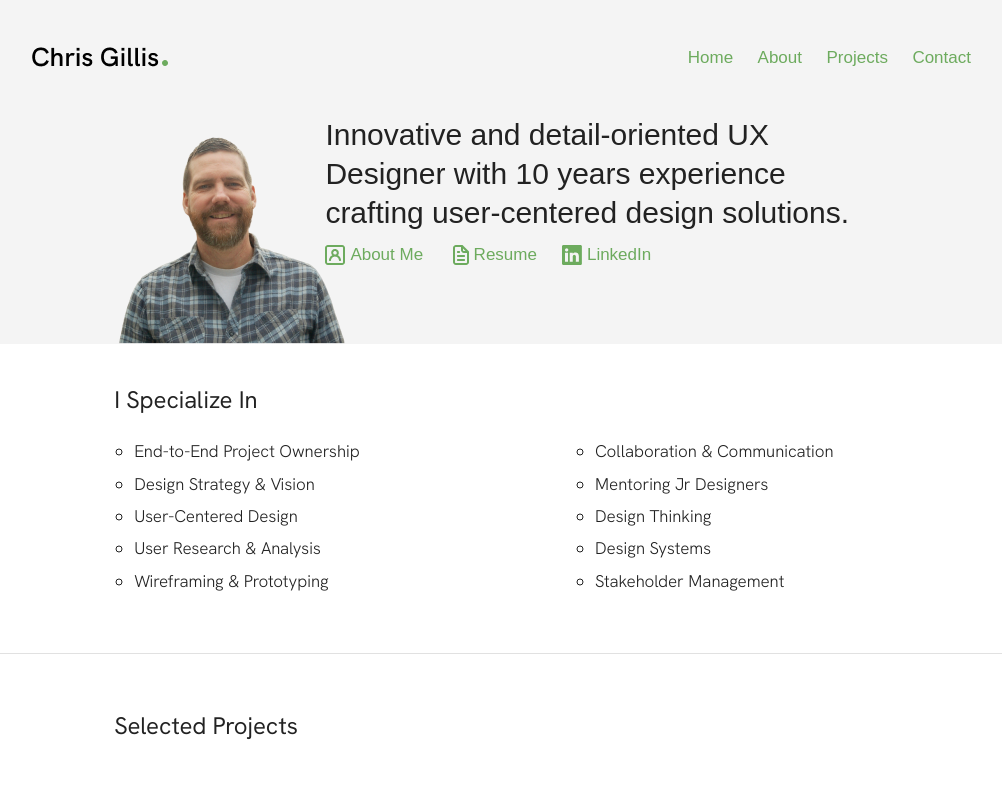
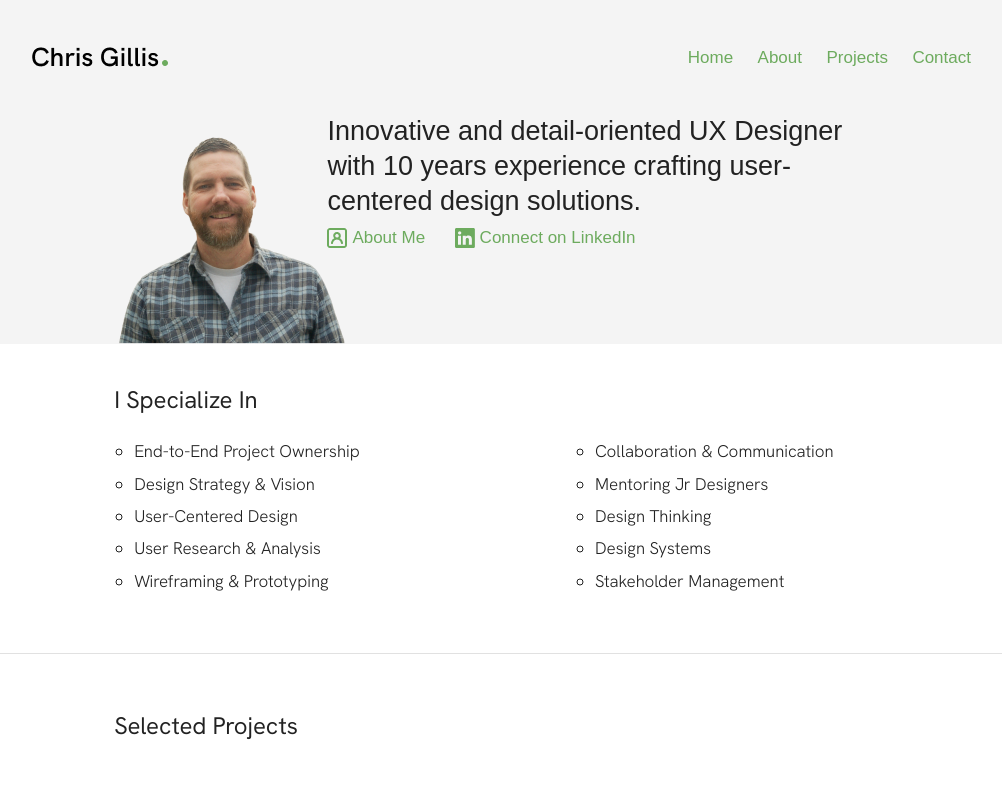
Before and after one commit to chrisgdesignweb/uxportfolio, a plain HTML site: page index.html in a window 1280 px wide. Shown: the top 798 px of the page, without its empty margins (129-1131 px from the left). Drawn offline with Linux system fonts and the light colour scheme.

Commit message:
type
type changes

```diff
--- a/css/style.css
+++ b/css/style.css
@@ -548,8 +548,16 @@ padding-top: 20px;
 
 
 .abouttitle {
-    padding: 0;
+    font-size: 27px;
+    padding-left: 2px;
+    padding-bottom: 1px;
     margin: 0;
+}
+
+.icon-header {
+    padding-left: 2px;
+    margin: 0;
+    padding-bottom: 35px;
 }
 
 .topheader-white {
@@ -784,7 +792,7 @@ there.
     .chrisphoto {
   margin-left: auto;
   margin-right: auto;
-padding-top:100px;
+padding-top: 20px;
     }
 
     .aboutsection {
--- a/index.html
+++ b/index.html
@@ -50,15 +50,19 @@
     </div>
 
       <div class="row">
-      <div class="offset-by-one two columns">
+        <div class="offset-by-one two columns">
            <div class="aboutsection" style="margin-bottom: -10px;">
      <img src="images/chris.png" class="chrisphoto">
       </div>
         </div>
-    <div class="offset-by-one seven columns" style="margin-top: 1px; margin-right: 20px;">
 
-        <h1 class="abouttitle">Innovative and detail-oriented UX Designer with 10 years experience crafting user-centered design solutions.</h1>
-       <p style="margin-top: 5px"> <img src="images/about-me-icon.png" class="icon"><a href="about.html" style="margin-right: 25px">About Me</a> <img src="images/resume-icon.png" class="icon"><a href="https://www.dropbox.com/scl/fi/4pswo3prkxzyq79e1epce/chris-gillis-ux-designer.pdf?rlkey=2dmvm8l67nkz9bh6iil96wjzm&st=ppvlcw6p&dl=0" style="margin-right: 25px" target="_blank">Resume</a><img src="images/linkedin-icon.png" class="icon"><a href="https://www.linkedin.com/in/chrisgillis/" style="margin-right: 10px" target="_blank">LinkedIn</a></p>
+
+    <div class="offset-by-one seven columns" style="margin-right: 5px;">
+
+        <h1 class="abouttitle">
+Innovative and detail-oriented UX Designer with 10 years experience crafting user-centered design solutions.</h1>
+
+       <p class="icon-header"> <img src="images/about-me-icon.png" class="icon"><a href="about.html" style="margin-right: 25px">About Me</a> <img src="images/linkedin-icon.png" class="icon"><a href="https://www.linkedin.com/in/chrisgillis/" style="margin-right: 10px" target="_blank">Connect on LinkedIn</a></p>
 
 
         </div>
@@ -151,7 +155,7 @@
 
           <p class="footerwhite">
 
-              I'm currently searching for an exciting Sr UX Design role. Please send me a message through my contact form or connect with me below. </p>
+                I'm currently searching for an exciting Sr UX Design role. Please send me a message through my <a href="contact.html" class="contactlink">contact page</a> or connect with me below. </p>
 
           <ul class="social">
             <li><a href="https://dribbble.com/chrisgillis" target="_blank" class="flink"><img src="images/dribbble.png"></a></li>
```
Also changed, not shown: about.html (+2 -1 lines), community-care.html (+1 -1 lines), contact.html (+1 -1 lines), language-search.html (+2 -1 lines), learning-tracks.html (+1 -1 lines), mobile-refresh.html (+1 -1 lines).
